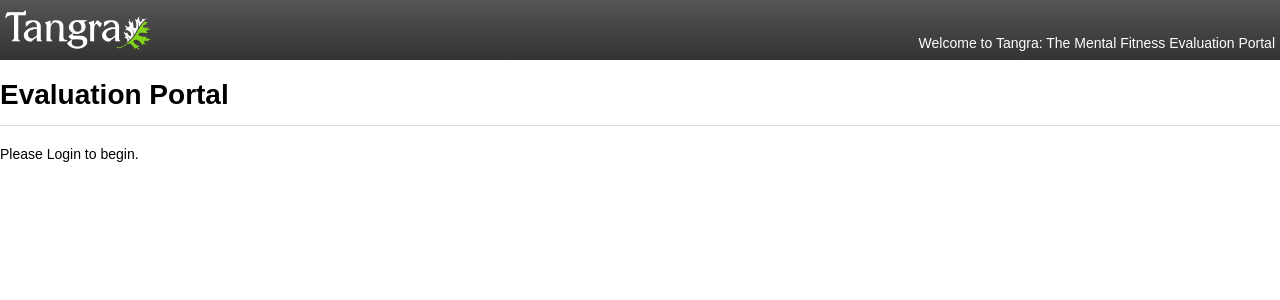
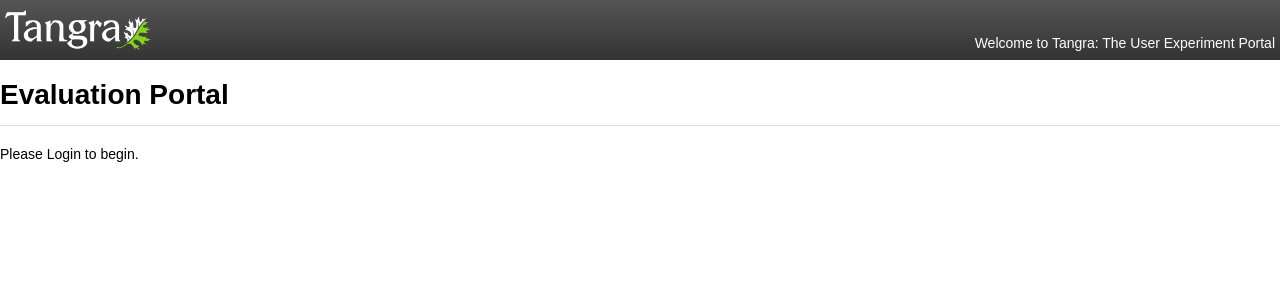
Before and after one commit to vpandeliev/reading_study, a Django app: template portal/templates/home.html in a window 1280 px wide. Shown: the top 300 px of the page. Run offline with Django 3.2, Linux system fonts and the light colour scheme; the template is opened without the code that fills it, so the values that code supplies are empty.

Commit message:
updated tangra title

```diff
--- a/portal/templates/base.html
+++ b/portal/templates/base.html
@@ -43,7 +43,7 @@
 					Welcome, <a href="/study/">{{user.username}}</a> |
            <a href="{% url 'logout' %}">Logout</a>
 				{% else %}
-					Welcome to Tangra: The Mental Fitness Evaluation Portal
+					Welcome to Tangra: The User Experiment Portal
 				{% endif%}
 				</div>
 			</div>
```
